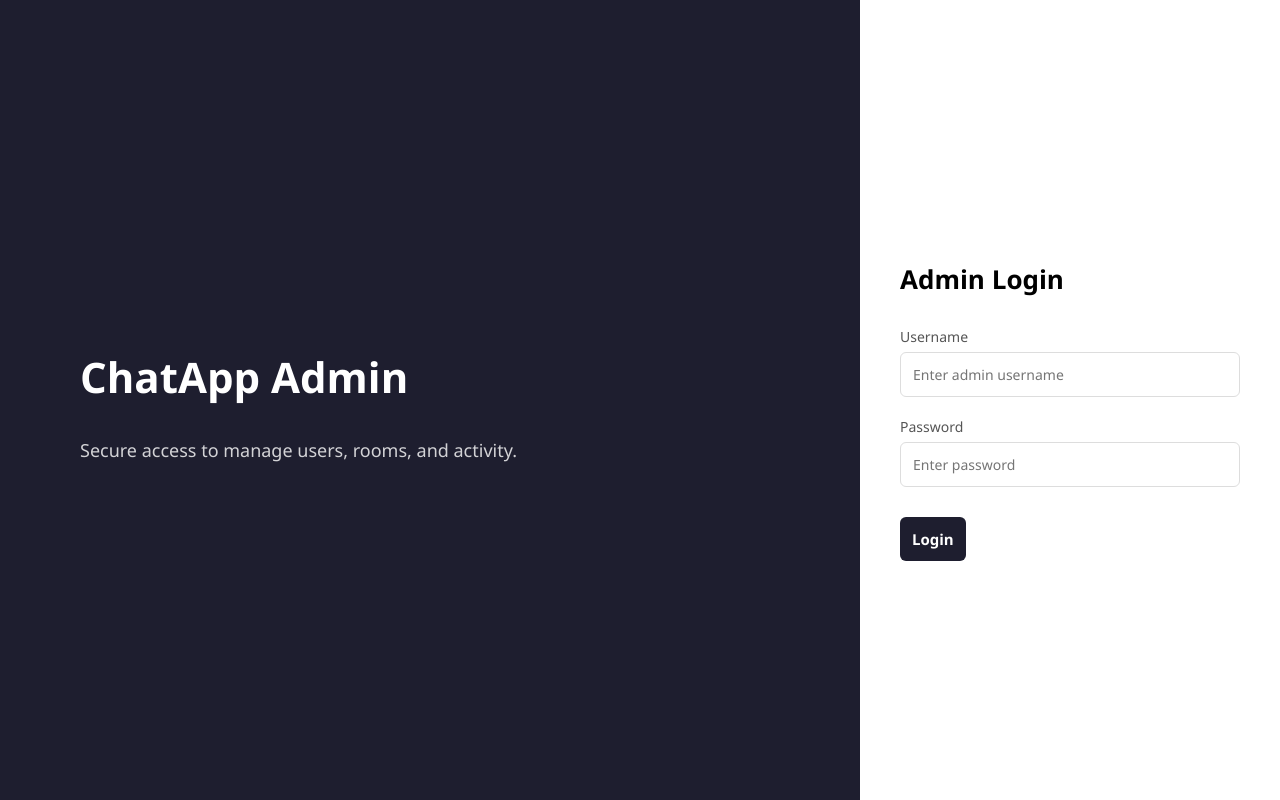
After one commit to Nav-eenK/Flask-chat-room-app, a Flask app: page /admin_login in a window 1280 px wide. The commit adds this page. Run offline with Flask 3, Linux system fonts and the light colour scheme.

Commit message:
new changes

```diff
--- a/app.py
+++ b/app.py
@@ -1,5 +1,6 @@
 from flask import Flask, render_template, request, redirect, url_for, session
 from flask_sqlalchemy import SQLAlchemy
+import uuid
 
 app = Flask(__name__)
 
@@ -42,6 +43,7 @@ def login():
         user=User.query.filter_by(username=username, password=password).first()
         if user:
             session['user_id']=user.id
+            RoomMember.is_active=True
             return redirect(url_for('dashboard'))
         else:
             return "Invalid credentials"
@@ -73,11 +75,36 @@ def dashboard():
 def create_room():
     if request.method == 'POST':
         room_name = request.form['room_name']
+        created_by = User.query.get(session['user_id'])
+        room_code = str(uuid.uuid4())[:8]
+        new_room = ChatRoom(room_name=room_name, room_code=room_code, created_by=created_by.id)
+        db.session.add(new_room)
+        db.session.commit()
         return redirect(url_for('dashboard'))
     return render_template('/user/create_room.html')
-
+@app.route('/admin_login', methods=['GET', 'POST'])
+def admin_login():
+    if request.method == "POST":
+        username = request.form['username']
+        password = request.form['password']
+        user = User.query.filter_by(username=username, password=password, is_admin=True).first()
+        if user:
+            session['admin_id'] = user.id
+            return redirect(url_for('admin_dashboard'))
+        else:
+            return "Invalid admin credentials"
+    return render_template('/admin/admin_login.html')
+@app.route('/admin_dashboard')
+def admin_dashboard():
+    if 'admin_id' not in session:
+        return redirect(url_for('admin_login'))
+    users= User.query.all()
+    rooms = ChatRoom.query.all()
+    return render_template('/admin/admin_dashboard.html', rooms=rooms, users=users)
 @app.route('/logout')
 def logout():
     session.pop('user_id', None)
+    RoomMember.is_active=False
+    return redirect(url_for('home'))
 if __name__ == "__main__":
     app.run(host="0.0.0.0", port=5000, debug=True)
--- /dev/null
+++ b/static/css/admin_login.css
@@ -0,0 +1,101 @@
+* {
+    box-sizing: border-box;
+    font-family: "Segoe UI", sans-serif;
+}
+
+body {
+    margin: 0;
+    min-height: 100vh;
+    background: #f4f6fb;
+}
+
+/* Wrapper */
+.login-wrapper {
+    display: flex;
+    min-height: 100vh;
+}
+
+/* Left Panel */
+.login-info {
+    flex: 1;
+    background: #1e1e2f;
+    color: #fff;
+    padding: 80px;
+    display: flex;
+    flex-direction: column;
+    justify-content: center;
+}
+
+.login-info h1 {
+    font-size: 42px;
+    margin-bottom: 15px;
+}
+
+.login-info p {
+    font-size: 18px;
+    opacity: 0.8;
+}
+
+/* Login Card */
+.login-card {
+    width: 420px;
+    background: #fff;
+    padding: 60px 40px;
+    display: flex;
+    flex-direction: column;
+    justify-content: center;
+}
+
+.login-card h2 {
+    margin-bottom: 30px;
+    font-size: 26px;
+}
+
+/* Inputs */
+.input-group {
+    margin-bottom: 20px;
+}
+
+.input-group label {
+    display: block;
+    margin-bottom: 6px;
+    font-size: 14px;
+    color: #555;
+}
+
+.input-group input {
+    width: 100%;
+    padding: 12px;
+    border-radius: 6px;
+    border: 1px solid #ddd;
+    outline: none;
+    font-size: 14px;
+}
+
+.input-group input:focus {
+    border-color: #667eea;
+}
+
+/* Button */
+button {
+    margin-top: 10px;
+    padding: 12px;
+    border: none;
+    border-radius: 6px;
+    background: #1e1e2f;
+    color: #fff;
+    font-size: 15px;
+    font-weight: bold;
+    cursor: pointer;
+}
+
+button:hover {
+    background: #343454;
+}
+
+/* Error */
+.error {
+    margin-top: 15px;
+    color: #e63946;
+    font-size: 14px;
+}
--- /dev/null
+++ b/templates/admin/admin_login.html
@@ -0,0 +1,44 @@
+<!DOCTYPE html>
+<html lang="en">
+<head>
+    <meta charset="UTF-8">
+    <title>Admin Login | ChatApp</title>
+    <link rel="stylesheet" href="{{ url_for('static', filename='css/admin_login.css') }}">
+</head>
+<body>
+
+<div class="login-wrapper">
+
+    <!-- Left Info Panel -->
+    <div class="login-info">
+        <h1>ChatApp Admin</h1>
+        <p>Secure access to manage users, rooms, and activity.</p>
+    </div>
+
+    <!-- Login Card -->
+    <div class="login-card">
+        <h2>Admin Login</h2>
+
+        <form method="POST">
+            <div class="input-group">
+                <label>Username</label>
+                <input type="text" name="username" placeholder="Enter admin username" required>
+            </div>
+
+            <div class="input-group">
+                <label>Password</label>
+                <input type="password" name="password" placeholder="Enter password" required>
+            </div>
+
+            <button type="submit">Login</button>
+        </form>
+
+        {% if error %}
+            <p class="error">{{ error }}</p>
+        {% endif %}
+    </div>
+
+</div>
+
+</body>
+</html>
```
Also changed, not shown: static/css/admin.css (added, +134 -0 lines), static/css/user.css (+56 -1 lines), templates/admin/admin_dashboard.html (added, +96 -0 lines), templates/user/dashboard.html (+12 -1 lines), instance/site.db.
